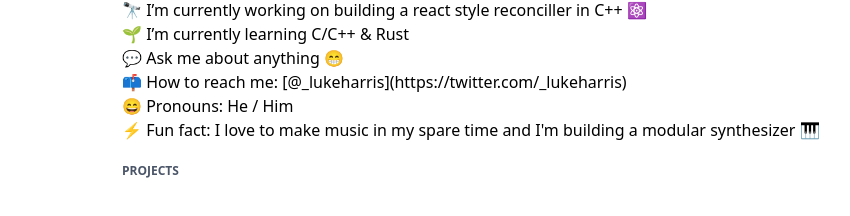
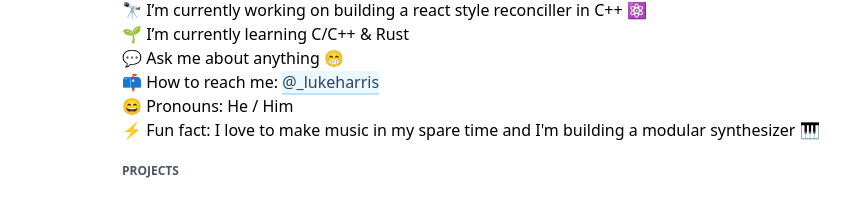
Before and after one commit to luk707/luk707, a website: page src/index.html in a window 1280 px wide. Shown: the part 634-850 px from the top of the page, without its empty margins (126-976 px from the left). Drawn offline with nearby package versions, Linux system fonts and the light colour scheme.

Commit message:
Fix link

```diff
--- a/src/index.html
+++ b/src/index.html
@@ -45,7 +45,12 @@
         <li>🌱 I’m currently learning C/C++ & Rust</li>
         <li>💬 Ask me about anything 😁</li>
         <li>
-          📫 How to reach me: [@_lukeharris](https://twitter.com/_lukeharris)
+          📫 How to reach me:
+          <a
+            class="text-blue-900 bg-blue-100 border-b-2 border-blue-200"
+            href="https://twitter.com/_lukeharris"
+            >@_lukeharris</a
+          >
         </li>
         <li>😄 Pronouns: He / Him</li>
         <li>
```
